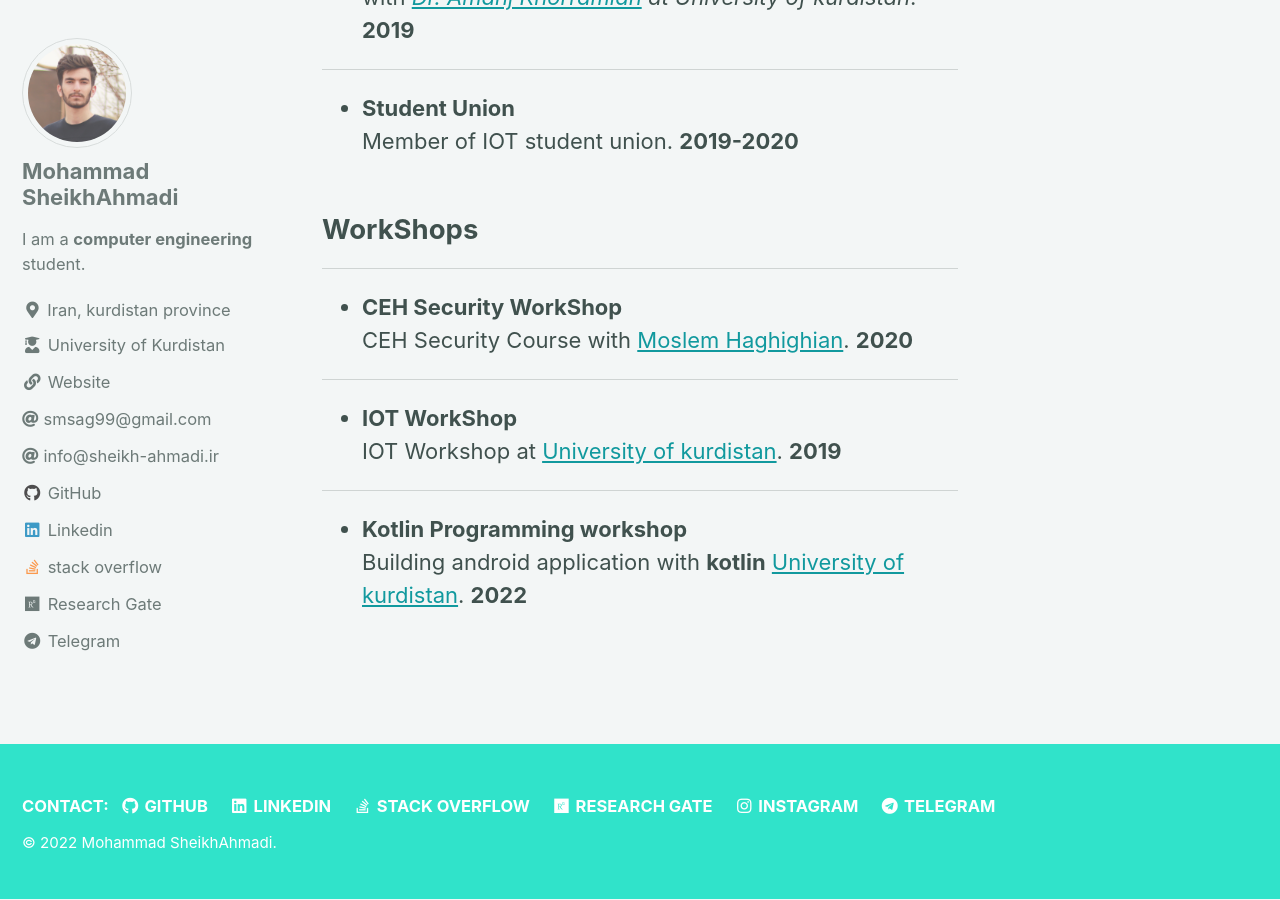
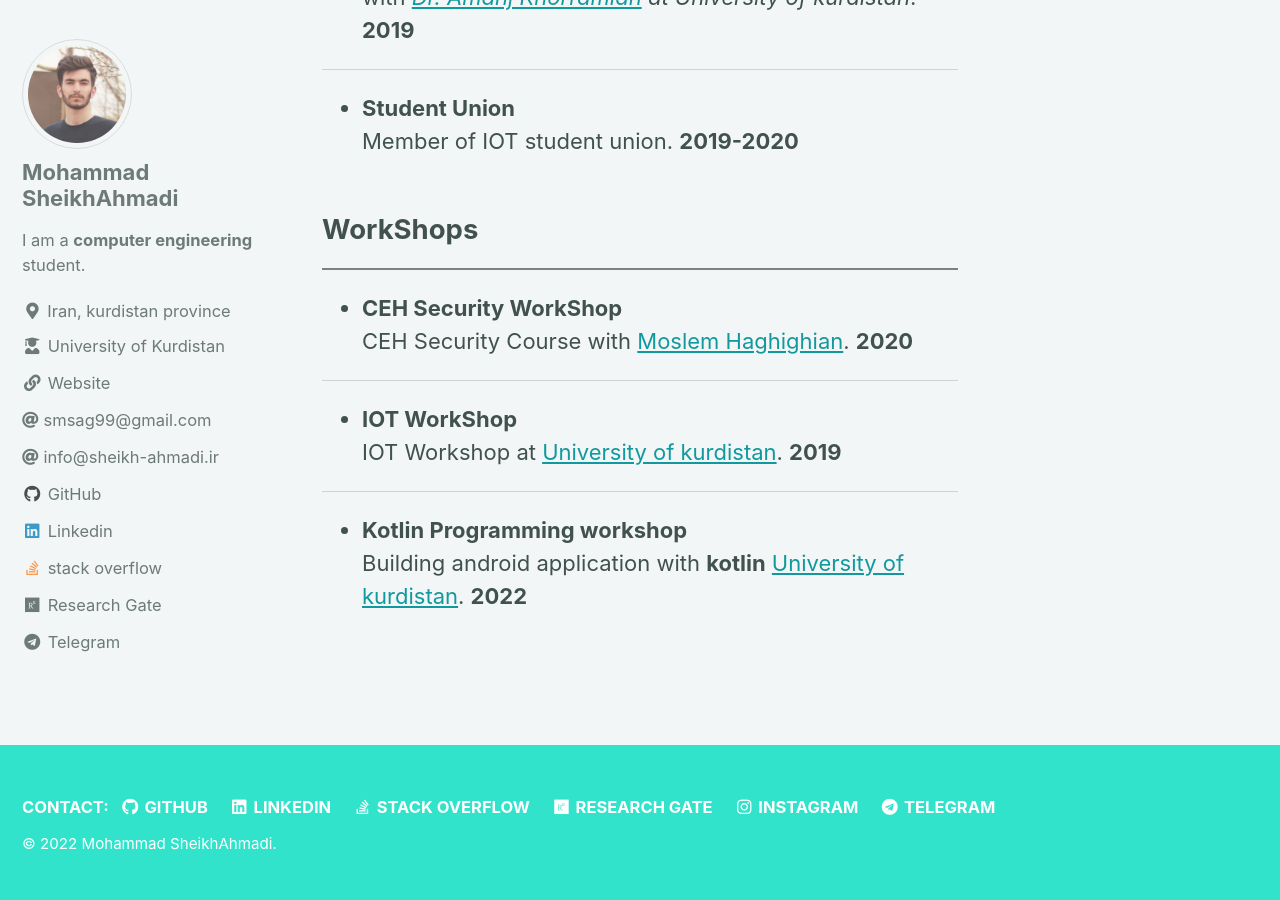
Before and after one commit to smsag99/Personal_Website, a Jekyll site: the page built from _pages/exp.md, in a window 1280 px wide and 900 px high, scrolled down 961 px. Built offline with Jekyll 4.4.1, drawn with Linux system fonts in a browser that asks for light colours; cached includes are drawn as plain includes.

Commit message:
add hr tag

```diff
--- a/_pages/exp.md
+++ b/_pages/exp.md
@@ -32,7 +32,7 @@ author_profile: true
 
 ## WorkShops
 
-<hr>
+<hr style="height:2px;border-width:0;color:gray;background-color:gray">
 - **CEH Security WorkShop**<br>
  CEH Security Course with [Moslem Haghighian](https://independent.academia.edu/MoslemHaghighian).  **2020**
 <br>
```
